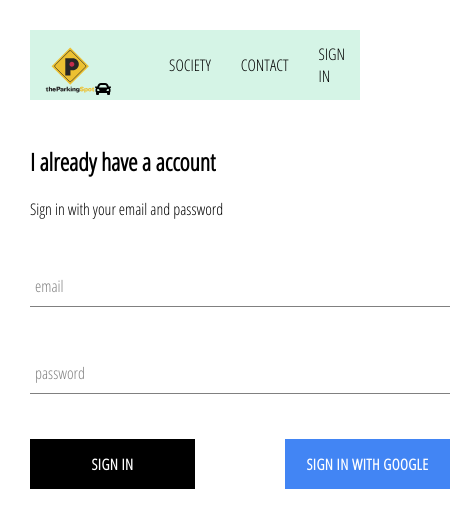
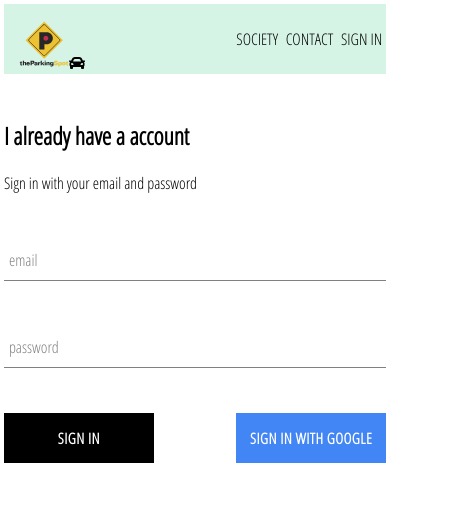
Before and after one commit to deepak9013216128/parking, a React (Create React App) app: page /signin in a window 390 px wide. Shown: the top 528 px of the page, 450 px wide, since content can reach past the window. Built offline with nearby package versions, Linux system fonts and the light colour scheme; no server answers.

Commit message:
fix the style issue for the mobile devides

```diff
--- a/src/App.css
+++ b/src/App.css
@@ -1,6 +1,6 @@
 body{
 	font-family: 'Open Sans Condensed';
-	padding: 30px;
+	padding: 1%;
 }
 a{
    text-decoration: none;
--- a/src/App.js
+++ b/src/App.js
@@ -21,7 +21,7 @@ class App extends React.Component {
      ))
   }
   componentWillUnmount(){
-    this.nSubscribeFromAuth();
+    this.unSubscribeFromAuth();
   }
   render(){
     return (
--- a/src/component/custom-button/custom-button.style.css
+++ b/src/component/custom-button/custom-button.style.css
@@ -1,10 +1,10 @@
 .custom-button {
-    min-width: 165px;
+    min-width: 150px;
     width: auto;
     height: 50px;
     letter-spacing: 0.5px;
     line-height: 50px;
-    padding: 0 15px 0 15px;
+    padding: 0px;
     font-size: 15px;
     background-color: black;
     color: white;
--- a/src/component/header/header.style.css
+++ b/src/component/header/header.style.css
@@ -25,5 +25,5 @@
 }
 .header .options .option {
   display: flex;
-  padding: 10px 15px;
+  padding: 1% 2%;
 }
--- a/src/component/sign-in/sign-in.style.css
+++ b/src/component/sign-in/sign-in.style.css
@@ -1,5 +1,6 @@
 .sign-in{
-    width: 420px;
+    width: 100%;
+    max-width: 420px;
     display: flex;
     flex-direction: column;
 }
--- a/src/component/society-preview/society-preview.style.css
+++ b/src/component/society-preview/society-preview.style.css
@@ -1,7 +1,7 @@
 .society-preview {
     display: flex;
     flex-direction: column;
-    margin: 30px;
+    margin: 1%;
   }
 .society-preview .society {
     font-size: 28px;
@@ -17,10 +17,11 @@
   text-align: center;
   border-spacing: 5px;
   border-spacing: 5px;
+  box-sizing: border-box;
 }
 .list-item{
   width: 33%;
-  padding: 15px;
+  padding: 1%;
   border-bottom: 1px solid #ddd;
 }
 .list  {
--- a/src/component/society/society.style.css
+++ b/src/component/society/society.style.css
@@ -8,7 +8,7 @@
 
 .society {
   min-width: 30%;
-  height: 240px;
+  height: 180px;
   flex: 1 1 auto;
   display: flex;
   align-items: center;
@@ -49,7 +49,7 @@
 
 .society .content {
   height: 90px;
-  max-width: 10%;
+  max-width: 20%;
   text-align: center;
   padding: 0 25px;
   display: flex;
@@ -65,6 +65,6 @@
 .society .content .societyName {
   font-weight: bold;
   margin-bottom: 6px;
-  font-size: 70%;
+  font-size: 50%;
   color: #4a4a4a;
 }
--- a/src/pages/society-page/society-page.component.jsx
+++ b/src/pages/society-page/society-page.component.jsx
@@ -15,7 +15,7 @@ class SocietyPage extends React.Component{
     render(){
         const {collections}=this.state;
         return (
-            <div className='Society-page'>
+            <div className='society-page'>
             {
                 collections.map(({id,...otherCollectionProps}) =>(
                     <SocietyPreview key={id} {...otherCollectionProps} />
```
